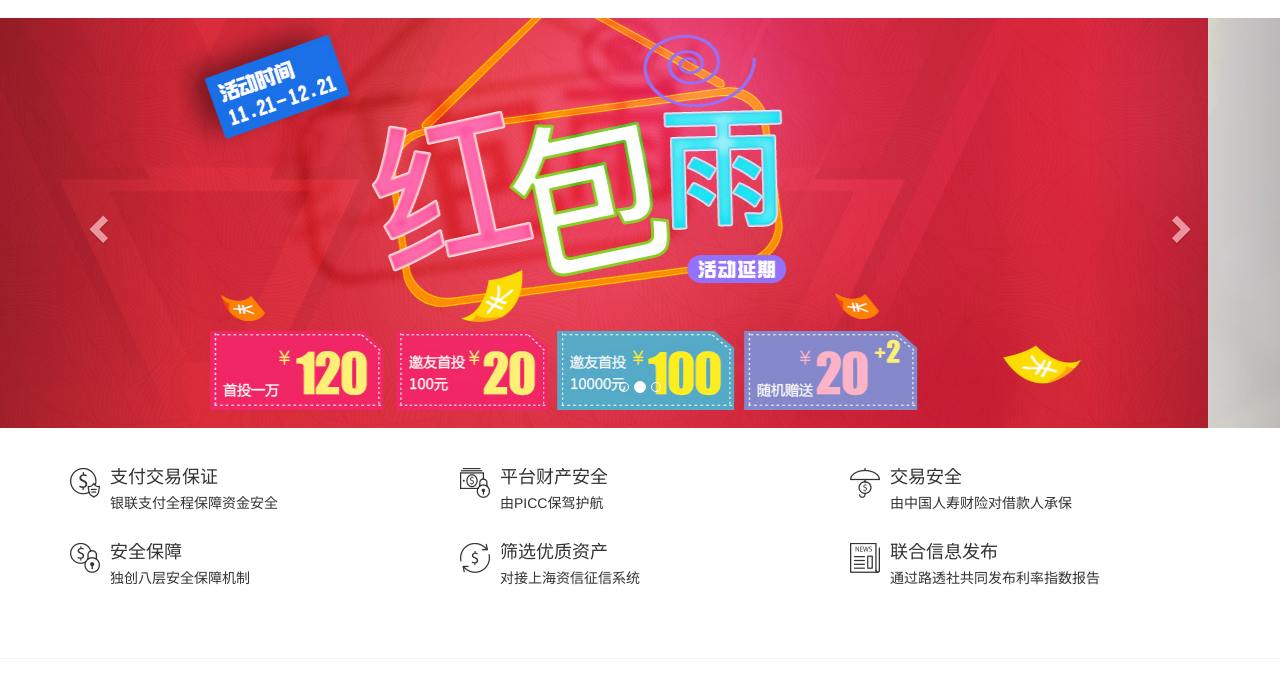
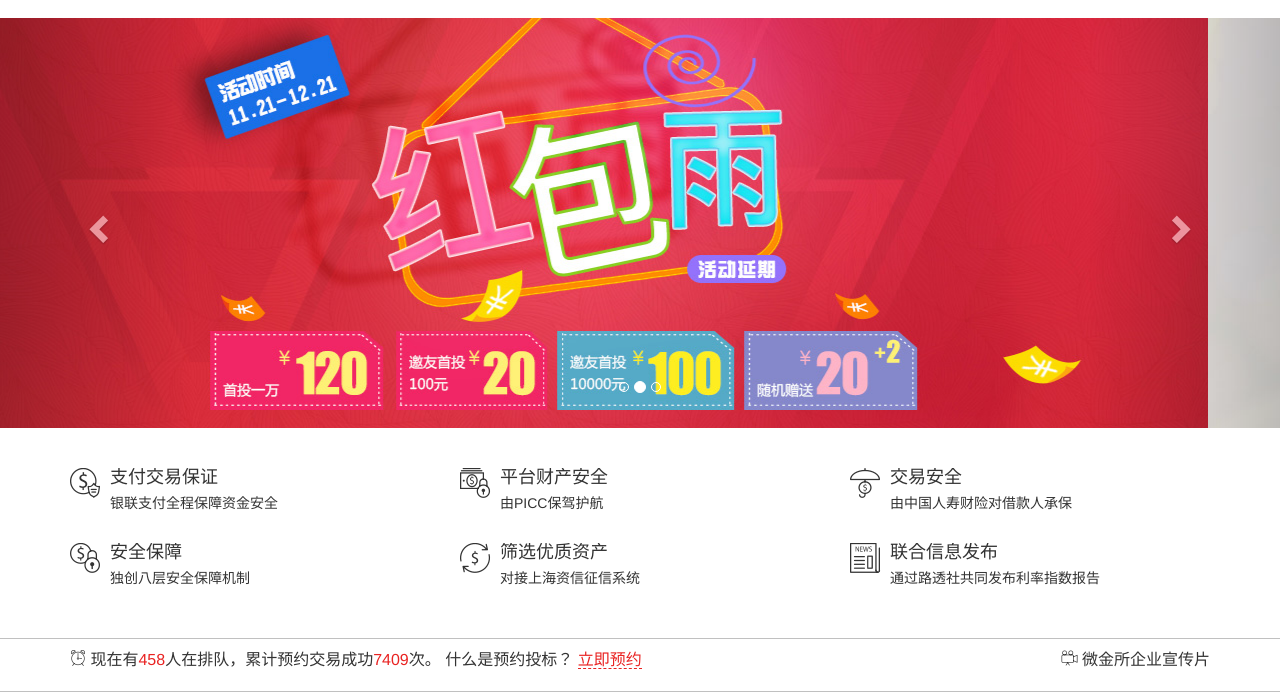
Before and after one commit to Sesshoumaru/web-pages, a plain HTML site: page weijinsuo/index.html in a window 1280 px wide. Shown: the part 123-815 px from the top of the page. Drawn offline with Linux system fonts and the light colour scheme; files whose address does not match are found by name.

Commit message:
weijinsup booking

```diff
--- a/weijinsuo/css/main.css
+++ b/weijinsuo/css/main.css
@@ -44,6 +44,14 @@
 
 .icon-uniE907:before {
     content: "\e907";
+}
+
+.icon-uniE906:before {
+    content: "\e906";
+}
+
+.icon-uniE905:before {
+    content: "\e905";
 }
 
 .icon-uniE904:before {
@@ -349,8 +357,8 @@ body {
 /*--网站特色--*/
 
 #special{
-    padding: 40px 0;
-    border-bottom: 1px solid #f5f5f5;
+    padding: 40px 0 20px;
+    border-bottom: 1px solid #c0c0c0;
 }
 
 #special .media{
@@ -372,7 +380,39 @@ body {
     padding: 10px 0;
 }
 
+/*--/网站特色--*/
 
 
+/*--立即预约--*/
 
-/*--/网站特色--*/
+#booking{
+    border-bottom: 1px solid #c0c0c0;
+}
+
+#booking p {
+    padding: 10px 0;
+    /*margin-bottom: 0;*/
+    font-size: 16px;
+}
+
+#booking .pull-left > span,#booking .pull-left > a{
+    color: #E92322;
+}
+
+#booking .pull-left > a {
+    border-bottom: 1px dashed #E92322;
+}
+
+#booking .pull-left > a:hover{
+    text-decoration: none;
+}
+
+#booking .pull-right > a {
+   color: #333;
+}
+
+#booking .pull-right > a:hover{
+    text-decoration: none;
+}
+
+/*--/立即预约--*/
--- a/weijinsuo/index.html
+++ b/weijinsuo/index.html
@@ -187,7 +187,13 @@
 </section>
 <!-- /特色介绍 -->
 
-<section></section>
+<section id="booking">
+    <div class="container">
+        <p class="pull-left"><i class="icon-uniE906"></i> 现在有<span>458</span>人在排队，累计预约交易成功<span>7409</span>次。 什么是预约投标？
+            <a class="just-now" href="#">立即预约</a></p>
+        <p class="pull-right"><a class="quick-learn" href="#"><i class="icon-uniE905"></i> 微金所企业宣传片</a></p>
+    </div>
+</section>
 <section></section>
 <section></section>
 <section></section>
```
